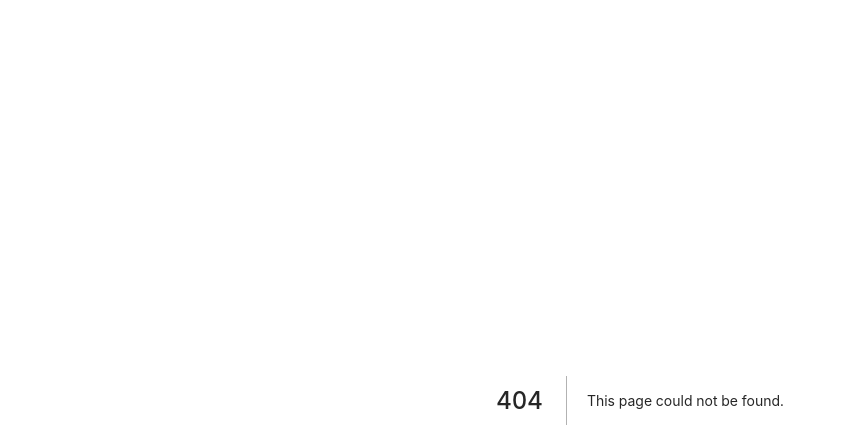
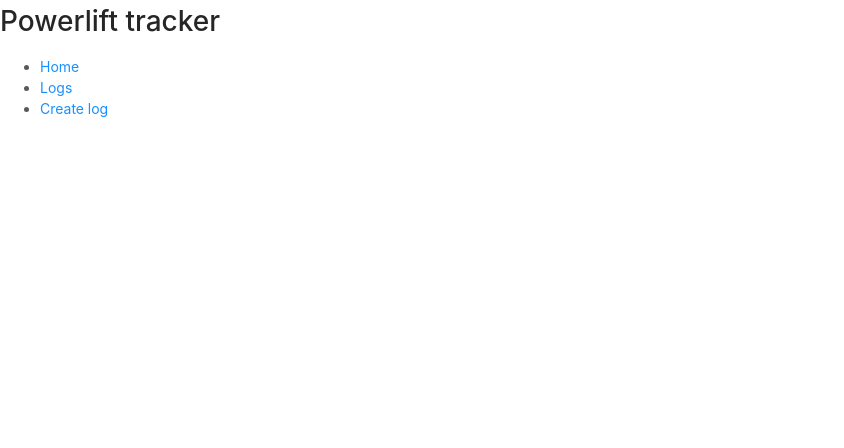
Before and after one commit to marcianosr/lifthub, a Next.js app in the folder frontend/: page / in a window 1280 px wide. Before the commit this address had no page. Shown: the top 448 px of the page, without its empty margins (0-844 px from the left). Built offline with nearby package versions, Linux system fonts and the light colour scheme.

Commit message:
More next.js setup.

```diff
--- /dev/null
+++ b/frontend/src/pages/index.js
@@ -0,0 +1,30 @@
+import React from "react";
+import Link from "next/link";
+
+import Page from "../layout/Page";
+// import CreateLog from "./CreateLog";
+// import Log from "./Log";
+// import Logs from "./Logs";
+// import EditLog from "./EditLog";
+const App = () => {
+  return (
+    <main>
+      <Page>
+        <h1>Powerlift tracker</h1>
+        <ul>
+          <li>
+            <Link href="/">Home </Link>
+          </li>
+          <li>
+            <Link href="/logs">Logs</Link>
+          </li>
+          <li>
+            <Link href="/createlog">Create log</Link>
+          </li>
+        </ul>
+      </Page>
+    </main>
+  );
+};
+
+export default App;
```
Also changed, not shown: frontend/src/app.js (deleted, +0 -24 lines), frontend/src/pages/CreateLog.js (renamed from frontend/src/CreateLog.js, +4 -4 lines), frontend/src/pages/EditLog.js (renamed from frontend/src/EditLog.js), frontend/src/pages/Log.js (renamed from frontend/src/Log.js).
